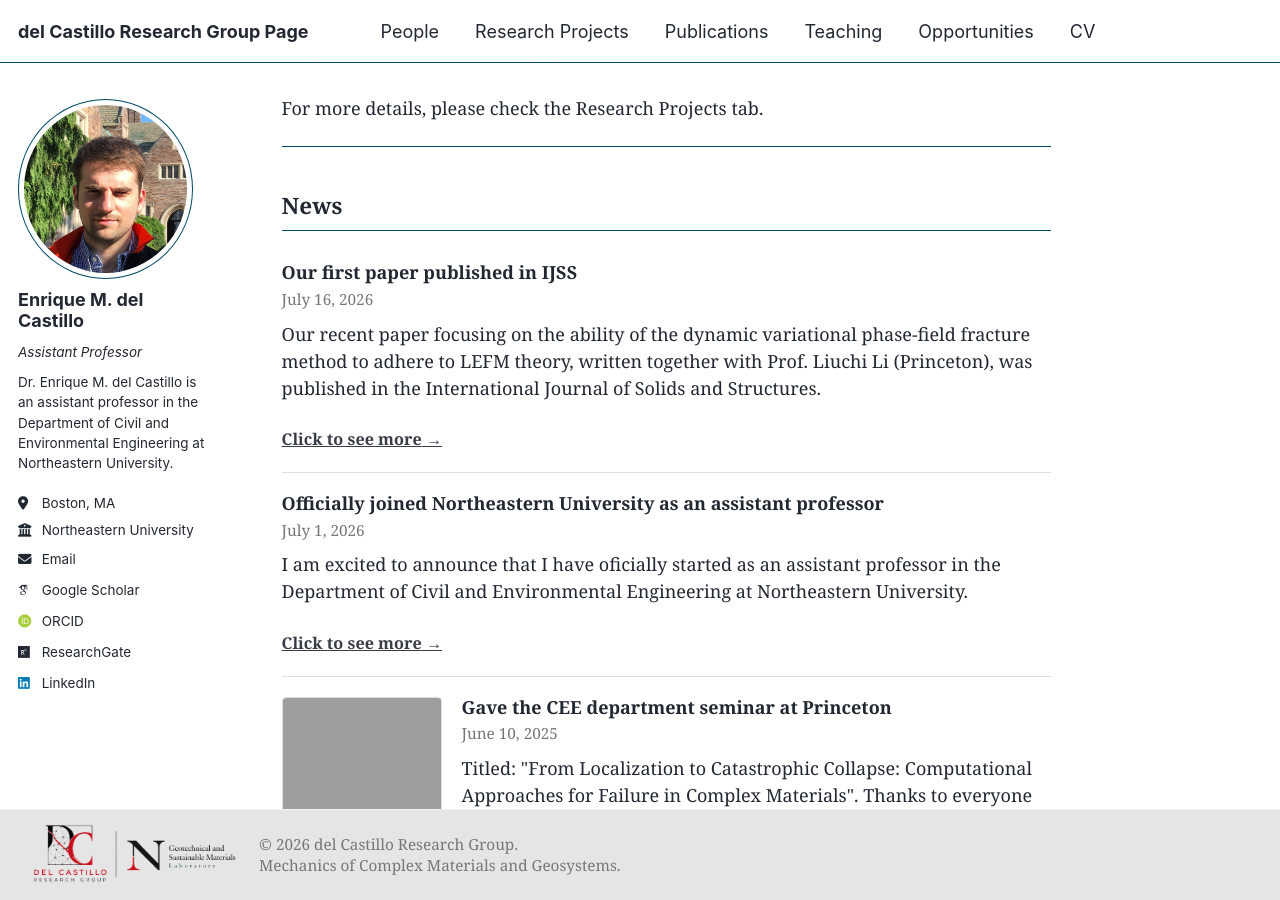
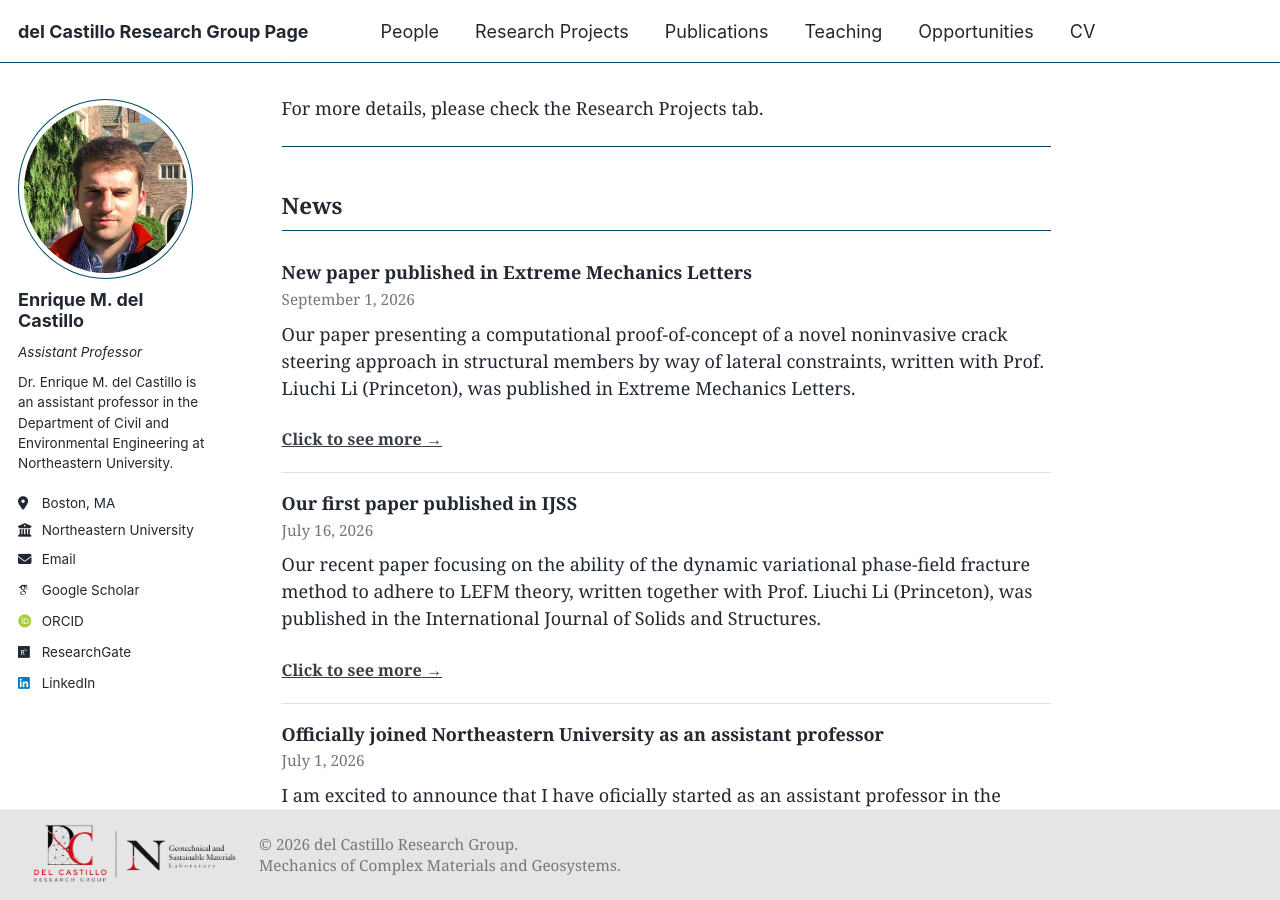
Before and after one commit to emdc19/emdcwebsite, a Jekyll site: the page built from _pages/about.md, in a window 1280 px wide and 900 px high, scrolled down 3947 px. Built offline with Jekyll 4.4.1, drawn with Linux system fonts in a browser that asks for light colours; some web fonts are replaced; a script that is not in the unit is left out.

Commit message:
Update news.yml

```diff
--- a/_data/news.yml
+++ b/_data/news.yml
@@ -1,3 +1,9 @@
+
+- title: "New paper published in Extreme Mechanics Letters"
+  date: "September 1, 2026"
+  url: "https://drive.google.com/file/d/1rtM7bAOWTW4yM8h00fLjlRLGMiDGxC44/view?usp=drive_link"
+  body: "Our paper presenting a computational proof-of-concept of a novel noninvasive crack steering approach in structural members by way of lateral constraints, written with Prof. Liuchi Li (Princeton), was published in Extreme Mechanics Letters."
+
 
 - title: "Our first paper published in IJSS"
   date: "July 16, 2026"
```
